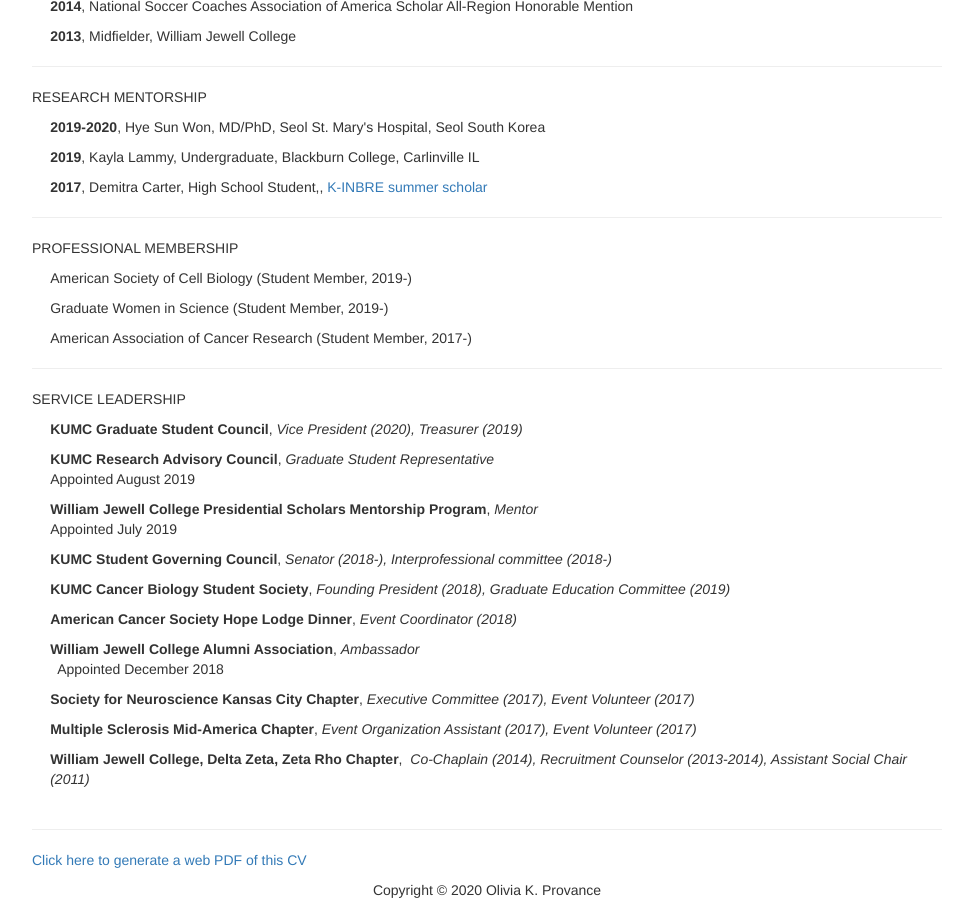
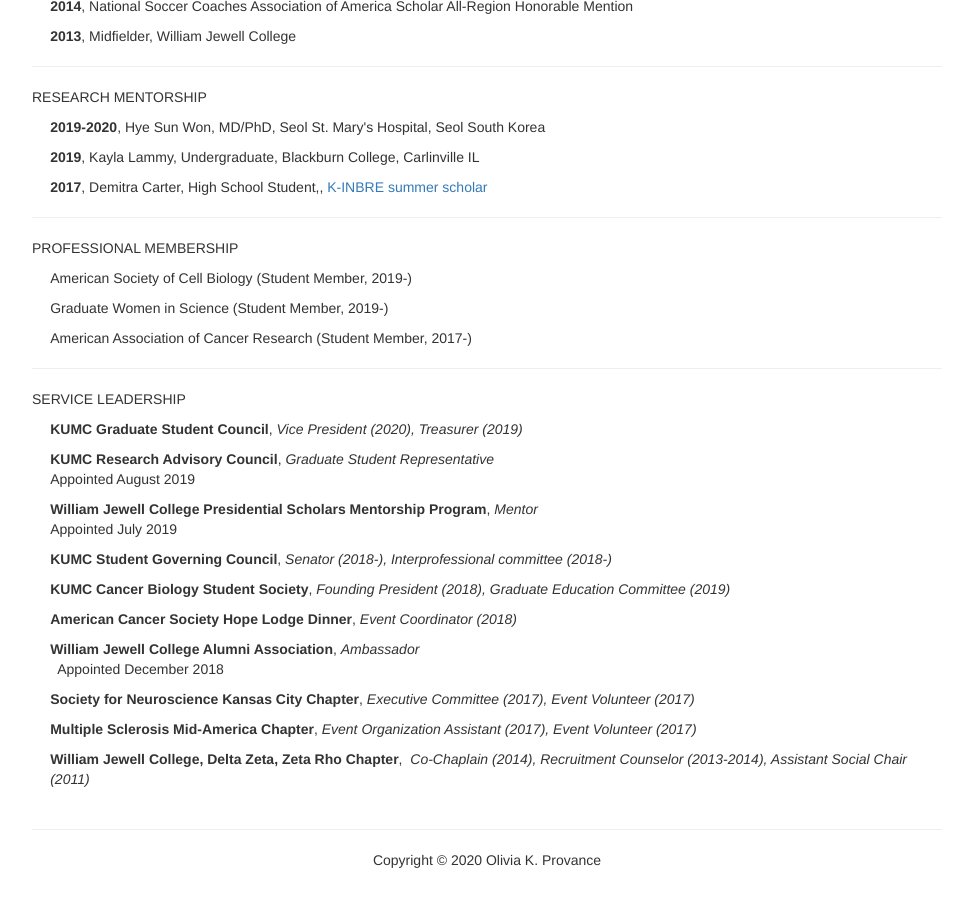
Before and after one commit to livprovance/oliviaprovance.github.io, a Jekyll site: the page CV/index.html, which Jekyll copies as it is, in a window 1280 px wide and 900 px high, scrolled down 2546 px. Shown: the whole window, without its empty margins (153-1126 px from the left). Built offline with Jekyll 4.4.1, drawn with Linux system fonts in a browser that asks for light colours; after the commit the page ends 3416 px from its top, so only the background shows below that.

Commit message:
Update index.html

```diff
--- a/CV/index.html
+++ b/CV/index.html
@@ -505,7 +505,6 @@
 <p style="margin-left:2%;"><strong>William Jewell College, Delta Zeta, Zeta Rho Chapter</strong>, <em> Co-Chaplain (2014), Recruitment Counselor (2013-2014), Assistant Social Chair (2011)</em><br />
 
 <hr />
-<p><a href="https://jeremyprovance.github.io/cv/index.pdf">Click here to generate a web PDF of this CV</a></p>
 <center>
 Copyright © 2020 Olivia K. Provance
 </center>
```
